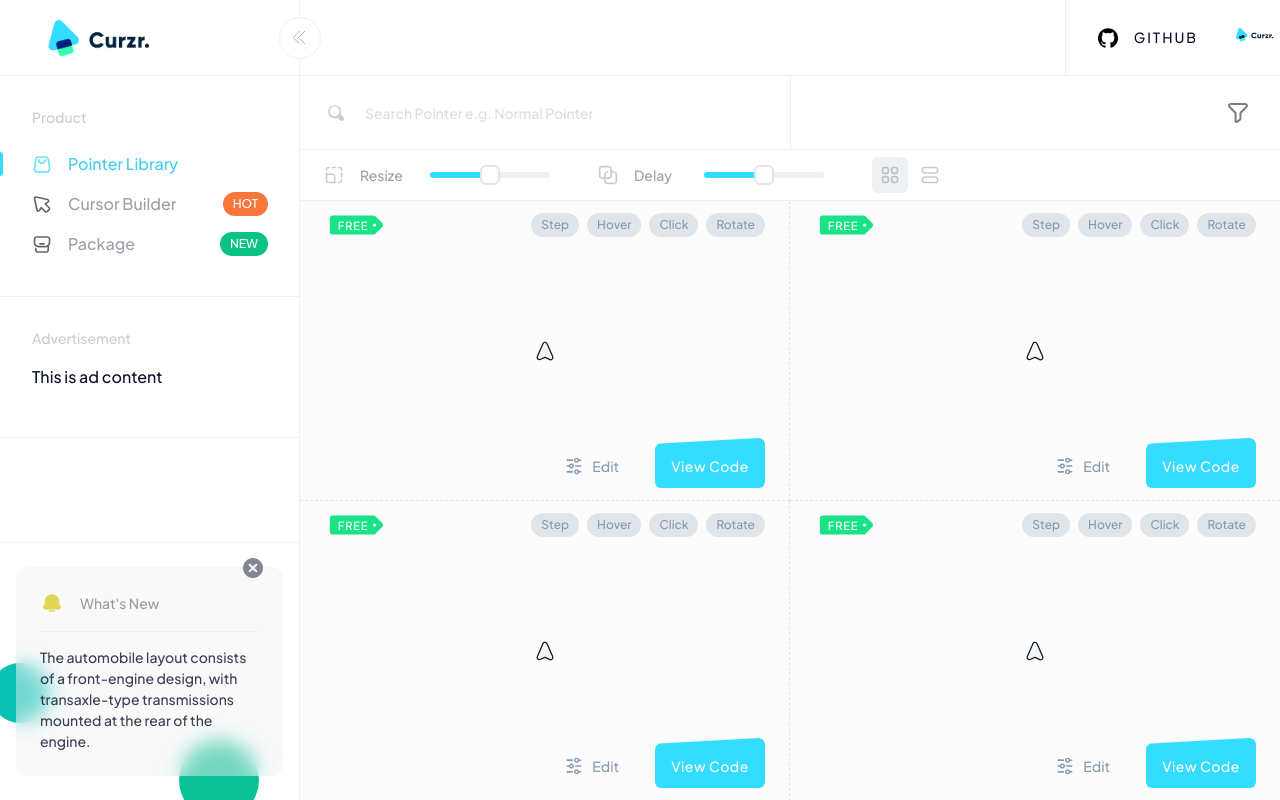
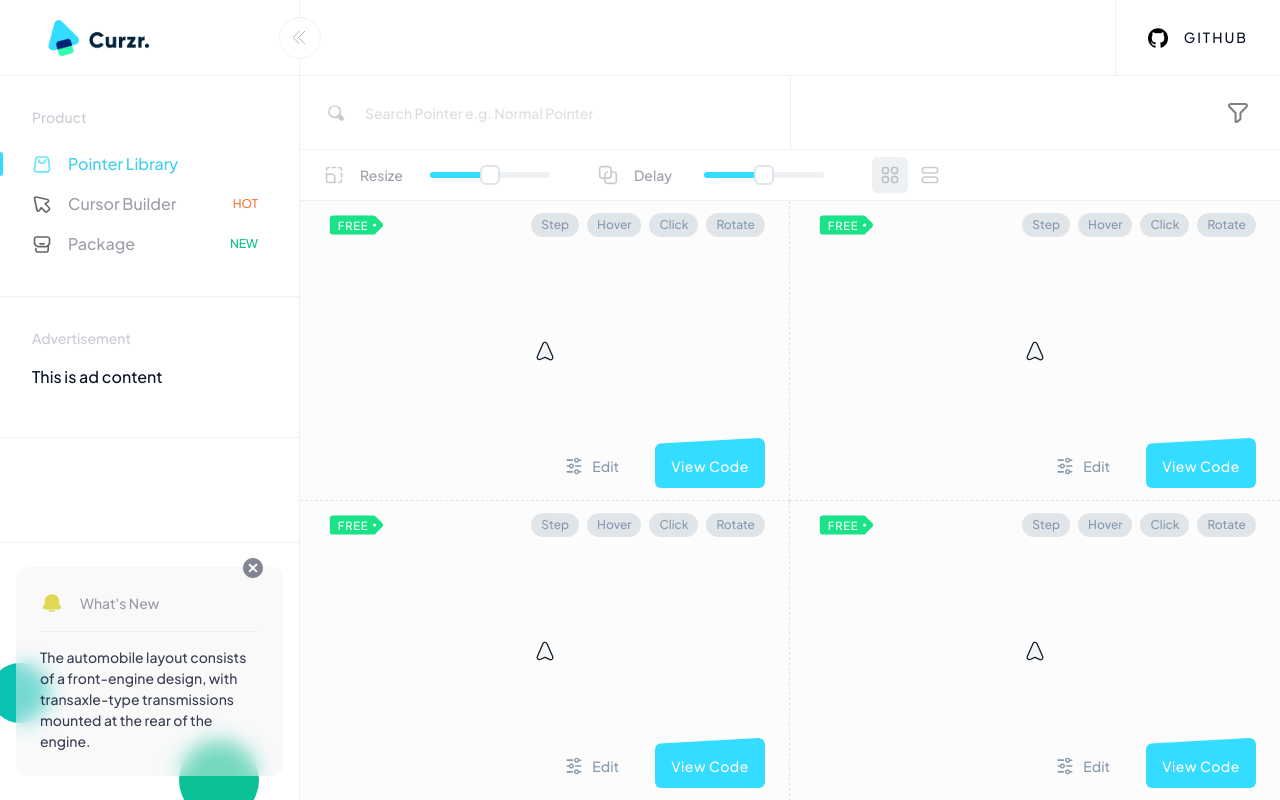
Before and after one commit to fuzionix/Curzr, a Vue app: page / in a window 1280 px wide. Shown: the top 800 px of the page. Built offline with nearby package versions, Linux system fonts and the light colour scheme.

Commit message:
checklist setup - css

```diff
--- a/src/components/navigation.vue
+++ b/src/components/navigation.vue
@@ -125,6 +125,10 @@
       letter-spacing: 2px;
     }
   }
+
+  .logo {
+    display: none;
+  }
 }
 
 @media only screen and (max-width: 1024px) {
@@ -157,7 +161,7 @@
       transform: translate(-50%, -50%);
 
       img {
-        width: 100px;
+        width: 120px;
       }
     }
   }
--- a/src/components/sidemenu.vue
+++ b/src/components/sidemenu.vue
@@ -161,15 +161,15 @@
 
           .status-badge {
             margin-left: auto;
-            color: #fff;
+            background-color: #fff0;
           }
 
           .status-badge-hot {
-            background-color: #f5773c;
+            color: #f5773c;
           }
 
           .status-badge-new {
-            background-color: #0ac286;
+            color: #0ac286;
           }
         }
 
```
